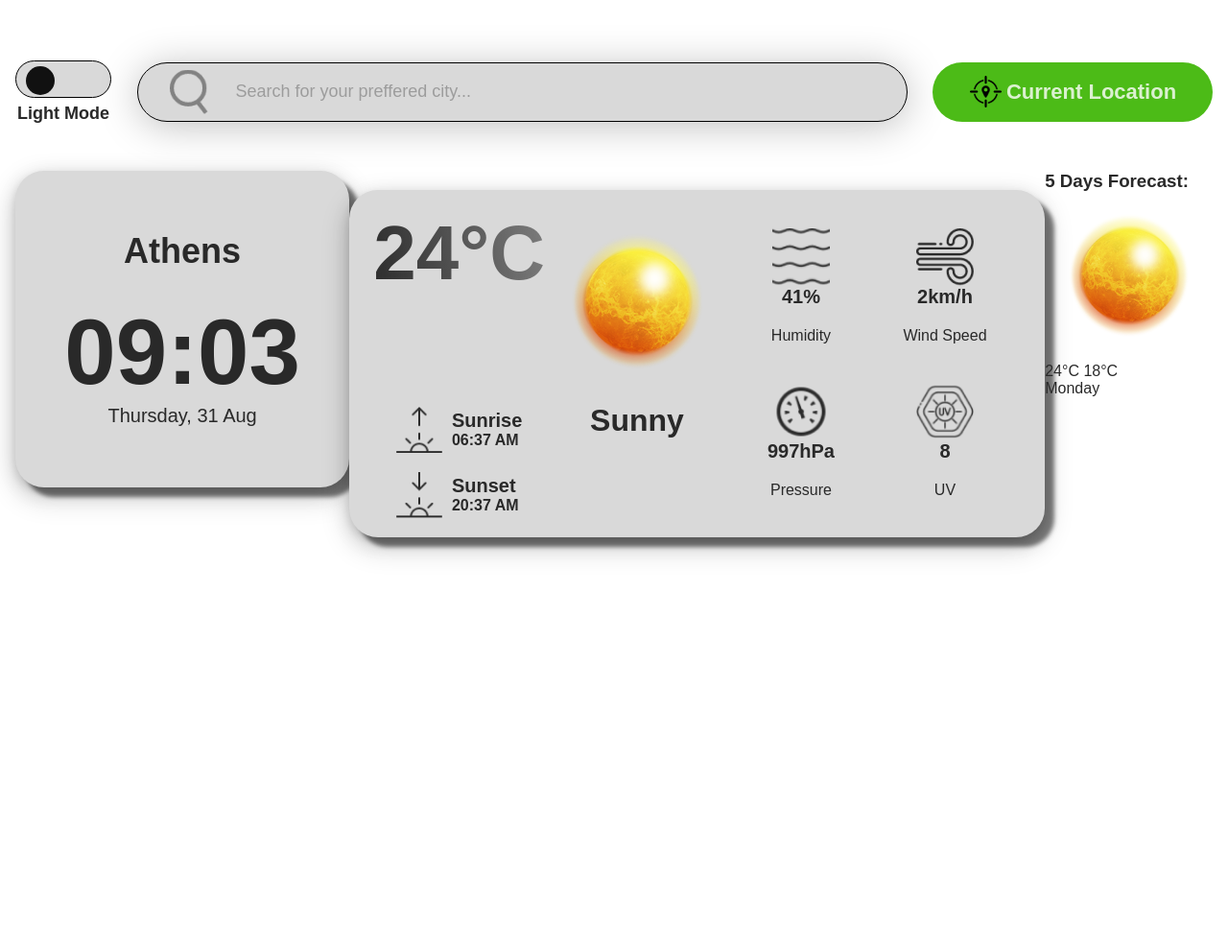
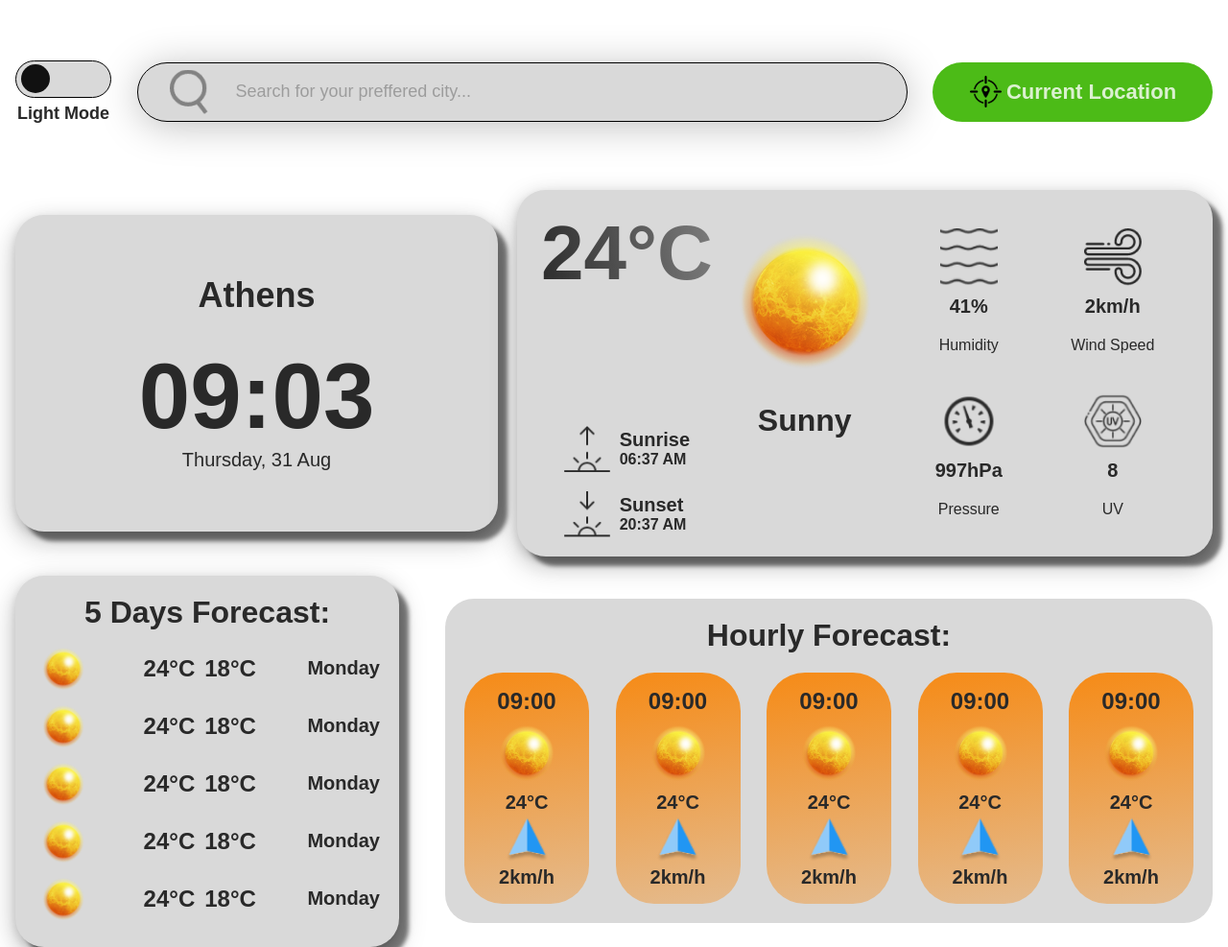
Before and after one commit to Mohda24/Weather-app, a website built with Vite: page index.html in a window 1280 px wide. Shown: the whole page at 96% size. Before the commit the page ends 800 px from the top, so only its background shows below. Built offline with nearby package versions, Linux system fonts and the light colour scheme.

Commit message:
i add part of hourly

```diff
--- a/index.html
+++ b/index.html
@@ -34,6 +34,8 @@
   </div>
   <main>
     <div class="container">
+      <div class="current">
+        <!-- Date time info -->
         <section class="dateTimeInfo">
           <h1 class="city">Athens</h1>
           <div class="dateTime">
@@ -41,6 +43,7 @@
             <span class="date">Thursday, 31 Aug</span>
           </div>
         </section>
+        <!-- WeatherDetail -->
         <section class="weatherDetail">
           <div class="mainDetail">
             <h2 class="weatherDegree">24°C</h2>
@@ -117,6 +120,10 @@
           </div>
 
         </section>
+
+      </div>
+      <div class="notCurrent">
+        <!-- Forecast -->
         <section class="forecast">
           <h3 class="forecastTitle">5 Days Forecast:</h3>
           <div class="forecastInfo">
@@ -132,8 +139,124 @@
 
             </div>
 
+            <div class="forecastDay">
+              <div class="forecastIcon">
+                <img src="/public/WeatherImages/100.png" alt="Icon for description statu of weather">
+              </div>
+              <div class="forecastDegree">
+                <span class="forecastMax">24°C</span>
+                <span class="forecastMin">18°C</span>
+              </div>
+              <span class="forecastDayName">Monday</span>
+
+            </div>
+
+            <div class="forecastDay">
+              <div class="forecastIcon">
+                <img src="/public/WeatherImages/100.png" alt="Icon for description statu of weather">
+              </div>
+              <div class="forecastDegree">
+                <span class="forecastMax">24°C</span>
+                <span class="forecastMin">18°C</span>
+              </div>
+              <span class="forecastDayName">Monday</span>
+
+            </div>
+
+            <div class="forecastDay">
+              <div class="forecastIcon">
+                <img src="/public/WeatherImages/100.png" alt="Icon for description statu of weather">
+              </div>
+              <div class="forecastDegree">
+                <span class="forecastMax">24°C</span>
+                <span class="forecastMin">18°C</span>
+              </div>
+              <span class="forecastDayName">Monday</span>
+
+            </div>
+
+            <div class="forecastDay">
+              <div class="forecastIcon">
+                <img src="/public/WeatherImages/100.png" alt="Icon for description statu of weather">
+              </div>
+              <div class="forecastDegree">
+                <span class="forecastMax">24°C</span>
+                <span class="forecastMin">18°C</span>
+              </div>
+              <span class="forecastDayName">Monday</span>
+
+            </div>
+
           </div>
         </section>
+        <!-- Hourly Forecast -->
+        <section class="hourlyForecast">
+          <h3 class="hourlyTitle">Hourly Forecast:</h3>
+          <div class="hourlyCards">
+            <div class="hourlyCard">
+              <span class="hourlyTime">09:00</span>
+              <div class="hourlyIcon">
+                <img src="/public/WeatherImages/100.png" alt="Icon for description statu of weather">
+              </div>
+              <span class="hourlyDegree">24°C</span>
+              <div class="windDirectionIcon">
+                <img src="/public/icons/windDirection.png" alt="Icon for Wind Direction">
+              </div>
+              <span class="hourlyWind">2km/h</span>
+            </div>
+
+            <div class="hourlyCard">
+              <span class="hourlyTime">09:00</span>
+              <div class="hourlyIcon">
+                <img src="/public/WeatherImages/100.png" alt="Icon for description statu of weather">
+              </div>
+              <span class="hourlyDegree">24°C</span>
+              <div class="windDirectionIcon">
+                <img src="/public/icons/windDirection.png" alt="Icon for Wind Direction">
+              </div>
+              <span class="hourlyWind">2km/h</span>
+            </div>
+
+            <div class="hourlyCard">
+              <span class="hourlyTime">09:00</span>
+              <div class="hourlyIcon">
+                <img src="/public/WeatherImages/100.png" alt="Icon for description statu of weather">
+              </div>
+              <span class="hourlyDegree">24°C</span>
+              <div class="windDirectionIcon">
+                <img src="/public/icons/windDirection.png" alt="Icon for Wind Direction">
+              </div>
+              <span class="hourlyWind">2km/h</span>
+            </div>
+
+            <div class="hourlyCard">
+              <span class="hourlyTime">09:00</span>
+              <div class="hourlyIcon">
+                <img src="/public/WeatherImages/100.png" alt="Icon for description statu of weather">
+              </div>
+              <span class="hourlyDegree">24°C</span>
+              <div class="windDirectionIcon">
+                <img src="/public/icons/windDirection.png" alt="Icon for Wind Direction">
+              </div>
+              <span class="hourlyWind">2km/h</span>
+            </div>
+
+            <div class="hourlyCard">
+              <span class="hourlyTime">09:00</span>
+              <div class="hourlyIcon">
+                <img src="/public/WeatherImages/100.png" alt="Icon for description statu of weather">
+              </div>
+              <span class="hourlyDegree">24°C</span>
+              <div class="windDirectionIcon">
+                <img src="/public/icons/windDirection.png" alt="Icon for Wind Direction">
+              </div>
+              <span class="hourlyWind">2km/h</span>
+            </div>
+          </div>
+        </section>
+
+      </div>
+
     </div>
   </main>
   <script type="module" src="main.js"></script>
--- a/src/styles/base/_resets.scss
+++ b/src/styles/base/_resets.scss
@@ -36,10 +36,12 @@ img{
 // dark mode
 .dark{
     @include theme-background-color('dark');
+
 }
 // light mode
 .light{
     @include theme-background-color('light');
+
 }
 // container
 .container{
--- a/src/styles/base/_variables.scss
+++ b/src/styles/base/_variables.scss
@@ -1,5 +1,6 @@
 // Global variables
 $selection-color: #D9D9D9;
+// #444
 $light-text-color: #292929;
 $dark-text-color: #fff;
 $transition: 0.3s;
--- a/src/styles/component/_dateTime.scss
+++ b/src/styles/component/_dateTime.scss
@@ -1,6 +1,7 @@
 @import "../base/variables";
 @import "../mixins/mixin";
 section.dateTimeInfo{
+    flex-shrink: 1;
     width: 31.875rem;
     height: 20.625rem;
     border-radius: 1.875rem;
--- /dev/null
+++ b/src/styles/component/_forecast.scss
@@ -0,0 +1,45 @@
+@import "../base/variables";
+@import "../mixins/mixin";
+
+section.forecast {
+    background-color: $selection-color;
+    max-width: 25rem;
+    width: 100%;
+    border-radius: 1.875rem;
+    padding: 1.25rem;
+    @include box-shadow;
+
+    & .forecastTitle {
+        font-size: 2rem;
+        font-weight: 700;
+        text-align: center;
+        margin-bottom: .625rem
+    }
+
+    & .forecastInfo {
+        @include center-content-vertical;
+        flex-direction: column;
+
+        & .forecastDay {
+            @include center-content-vertical;
+            justify-content: space-between;
+            width: 100%;
+
+            & .forecastIcon {
+                width: 3.75rem;
+                height: 3.75rem;
+            }
+
+            & .forecastDegree{
+                @include center-content-vertical;
+                font-size: 1.5rem;
+                font-weight: 700;
+                gap: .625rem;
+            }
+            & .forecastDayName{
+                font-size: 1.25rem;
+                font-weight: 700;
+            }
+        }
+    }
+}
--- /dev/null
+++ b/src/styles/component/_hourlyForecast.scss
@@ -0,0 +1,60 @@
+@import "../base/variables";
+@import "../mixins/mixin";
+// style for hourly forecast
+section.hourlyForecast{
+    background-color: $selection-color;
+    max-width: 50rem;
+    width: 100%;
+    border-radius: 1.875rem;
+    padding: 1.25rem;
+
+    & .hourlyTitle{
+        font-size: 2rem;
+        font-weight: 700;
+        text-align: center;
+        margin-bottom: 1.25rem;
+    }
+    & .hourlyCards{
+        @include center-content-vertical;
+        justify-content: space-between;
+
+        & .hourlyCard{
+            @include center-content;
+            flex-direction: column;
+            width: 8.125rem;
+            max-height: 16.875rem;
+            border-radius: 2.5rem;
+            -webkit-border-radius: 2.5rem;
+            -moz-border-radius: 2.5rem;
+            -ms-border-radius: 2.5rem;
+            -o-border-radius: 2.5rem;
+            padding: 1rem;
+            background: linear-gradient(171deg, #F88508 -12.41%, rgba(246, 250, 217, 0.00) 163.32%);
+
+            & .hourlyTime{
+                font-size: 1.5rem;
+                font-weight: 700;
+            }
+
+            & .hourlyIcon{
+                width: 5rem;
+                height: 5rem;
+            }
+
+            & .hourlyDegree{
+                font-size: 1.25rem;
+                font-weight: 700;
+            }
+
+            & .windDirectionIcon{
+                width: 3.4375rem;
+                height: 3.4375rem;
+            }
+
+            & .hourlyWind{
+                font-size: 1.25rem;
+                font-weight: 700;
+            }
+}
+    }
+}
--- a/src/styles/component/_weatherDetail.scss
+++ b/src/styles/component/_weatherDetail.scss
@@ -1,9 +1,9 @@
 @import "../base/variables";
 @import "../mixins/mixin";
-main .container{
-    display: flex;
-    justify-content: space-between;
-}
+// main .container{
+//     display: flex;
+//     justify-content: space-between;
+// }
 section.weatherDetail{
     display: flex;
     padding: 20px 25px;
@@ -92,6 +92,7 @@ section.weatherDetail{
             & .icon{
                 width: 3.75rem;
                 height: 3.75rem;
+                margin-bottom: .625rem
             }
             & .Info{
                 @include center-content-vertical;
--- a/src/styles/layout/_header.scss
+++ b/src/styles/layout/_header.scss
@@ -13,6 +13,7 @@ header {
         flex-direction: column;
 
         & .darkModBtn {
+            position: relative;
             width: 6.25rem;
             height: 2.413rem;
             border-radius: 40px;
@@ -27,12 +28,20 @@ header {
             margin-bottom: .375rem;
 
             & .elipse {
+                position: absolute;
+                left: 5px;
+                top: 50%;
+                transform: translateY(-50%);
                 width: 1.875rem;
                 height: 1.875rem;
                 border-radius: 50%;
                 background-color: #111;
                 display: inline-block;
-            }
+                -webkit-transform: translateY();
+                -moz-transform: translateY();
+                -ms-transform: translateY();
+                -o-transform: translateY();
+}
         }
 
         & .DarkModeTitle {
--- /dev/null
+++ b/src/styles/layout/_main.scss
@@ -0,0 +1,17 @@
+@import "../mixins/mixin";
+main{
+    .container{
+        & .current{
+            @include center-content-vertical;
+            justify-content: space-between;
+            // flex-wrap: wrap;
+            gap: 1.25rem
+        }
+
+        & .notCurrent{
+            @include center-content-vertical;
+            justify-content: space-between;
+            flex-wrap: wrap;
+        }
+    }
+}
--- a/src/styles/mixins/_mixin.scss
+++ b/src/styles/mixins/_mixin.scss
@@ -3,7 +3,8 @@
         background: linear-gradient(113deg, #FFF 0.28%, rgba(70, 97, 115, 0.00) 178.65%);
         color: $light-text-color;
     } @else if $theme == 'dark' {
-        background: linear-gradient(110deg, #383838 0%, rgba(158, 158, 158, 0.00) 71.82%);
+
+        background: linear-gradient(110deg, #444 0%, #000 100%);
         background-repeat: no-repeat;
         color: $dark-text-color;
     }
--- a/style.css
+++ b/style.css
@@ -6,6 +6,9 @@
 @import "/src/styles/mixins/_mixin.scss";
 /* layout */
 @import "/src/styles/layout/_header.scss";
+@import "/src/styles/layout/_main.scss";
 /* component */
 @import "/src/styles/component/_dateTime.scss";
 @import "/src/styles/component/_weatherDetail.scss";
+@import "/src/styles/component/_forecast.scss";
+@import "/src/styles/component/_hourlyForecast.scss";
```
Also changed, not shown: public/icons/windDirection.png (added). Lines whose indentation alone changed are shown as unchanged.
